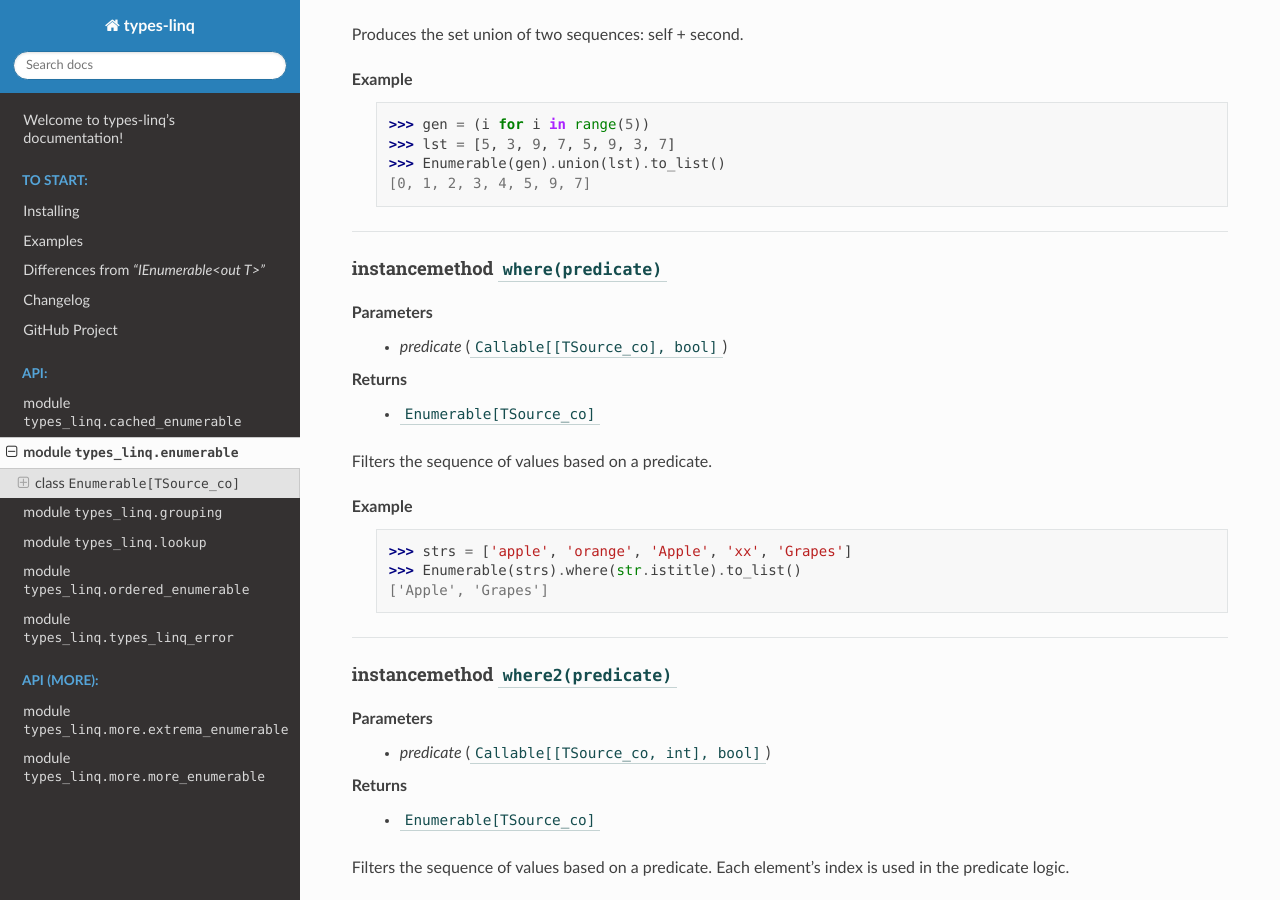
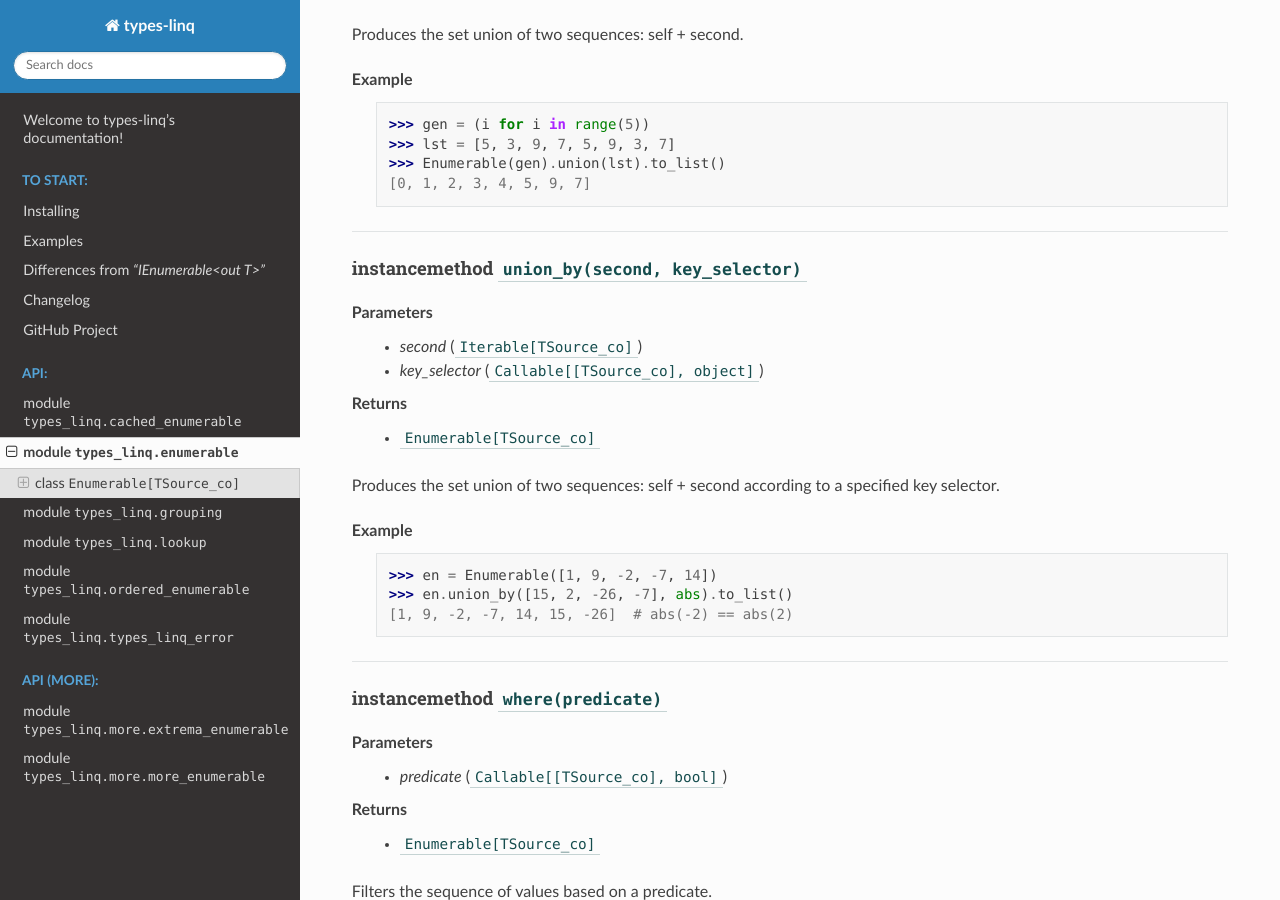
Before and after one commit to cleoold/types-linq, a Sphinx documentation site: the page built from doc/api/types_linq.enumerable.rst, in a window 1280 px wide and 900 px high, scrolled down 46533 px. Built offline with Sphinx 7.4.7 and the Read the Docs theme 2.0.0, drawn with Linux system fonts in a browser that asks for light colours.

Commit message:
add union_by()

```diff
--- a/doc/api/types_linq.enumerable.rst
+++ b/doc/api/types_linq.enumerable.rst
@@ -2204,6 +2204,26 @@ Example
 
 ----
 
+instancemethod ``union_by(second, key_selector)``
+---------------------------------------------------
+
+Parameters
+  - `second` (``Iterable[TSource_co]``)
+  - `key_selector` (``Callable[[TSource_co], object]``)
+
+Returns
+  - ``Enumerable[TSource_co]``
+
+Produces the set union of two sequences: self + second according to a specified key
+selector.
+
+Example
+    >>> en = Enumerable([1, 9, -2, -7, 14])
+    >>> en.union_by([15, 2, -26, -7], abs).to_list()
+    [1, 9, -2, -7, 14, 15, -26]  # abs(-2) == abs(2)
+
+----
+
 instancemethod ``where(predicate)``
 -------------------------------------
 
--- a/doc/api_spec.py
+++ b/doc/api_spec.py
@@ -105,6 +105,7 @@ modules: list[ModuleSpec] = [
                     'to_list',
                     'to_lookup',
                     'union',
+                    'union_by',
                     'where',
                     'where2',
                     'zip',
```
Also changed, not shown: 3 other files.
